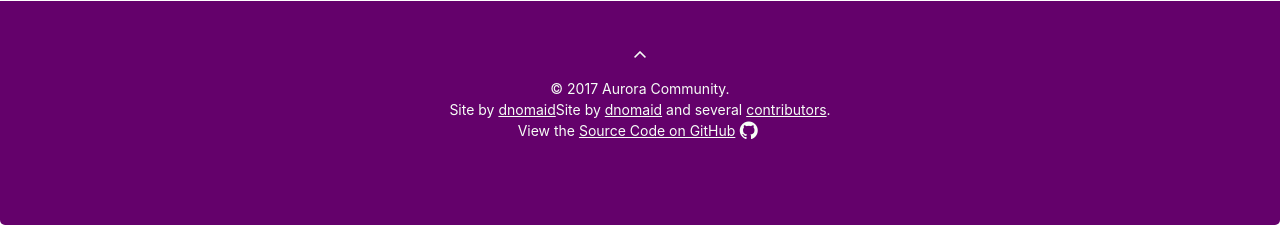
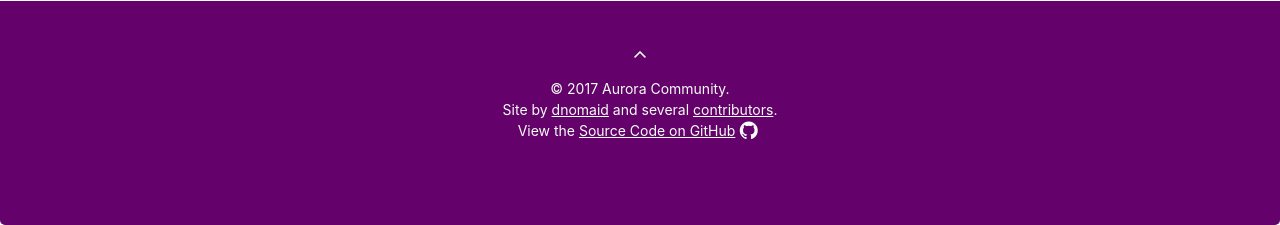
Before and after one commit to AuroraCommunity/AuroraCommunity.github.io, a PHP site: page / in a window 1280 px wide. Shown: the part 1470-1695 px from the top of the page. Run offline with PHP 8.4, Linux system fonts and the light colour scheme; some libraries are stand-ins or nearby versions.

Commit message:
Fix the double 'Site made by dnomaid' thing in the footer hopefully.
I might not have done this right ;/

```diff
--- a/include/footer.php
+++ b/include/footer.php
@@ -4,7 +4,7 @@
             <p><a href="#"><i class="fa fa-angle-up"></i></a></p>
 
             <p>
-                &copy; 2017 Aurora Community.<br>Site by <a href="https://dnomaid.co.uk">dnomaid</a>Site by <a href="https://dnomaid.co.uk">dnomaid</a> and several <a href="https://github.com/AuroraCommunity/AuroraCommunity/graphs/contributors">contributors</a>.<br>View the <a href="https://github.com/mrdnomaid/AuroraCommunity">Source Code on GitHub<i class="fa fa-github fa-fw"></i></a>
+                &copy; 2017 Aurora Community.<br>Site by <a href="https://dnomaid.co.uk">dnomaid</a> and several <a href="https://github.com/AuroraCommunity/AuroraCommunity/graphs/contributors">contributors</a>.<br>View the <a href="https://github.com/mrdnomaid/AuroraCommunity">Source Code on GitHub<i class="fa fa-github fa-fw"></i></a>
             </p>
         </div>
     </div>
```
